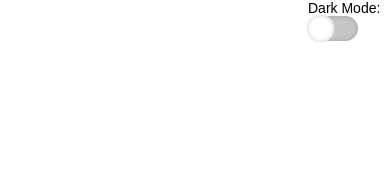
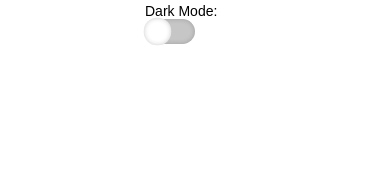
Before and after one commit to bruno34154/Clone-Instagram-DIO, a plain HTML site: page index.html in a window 390 px wide. Shown: the top 181 px of the page. Drawn offline with Linux system fonts and the light colour scheme.

Commit message:
corrigindo responsividade

```diff
--- a/index.html
+++ b/index.html
@@ -41,10 +41,11 @@
             </div>
         </div>
      </div>
-    <label for="switch">
-            Dark Mode: <input type="checkbox" id="switch">
-        </label>
-
+    <div class="toggleArea" >
+         <label for="switch">
+                 Dark Mode: <input type="checkbox" id="switch">
+         </label>
+    </div>
     <script src="main.js"></script>
 </body>
 </html>
--- a/style.css
+++ b/style.css
@@ -73,7 +73,7 @@ input[type = "checkbox"]:before{
 
 }
 input:checked[type = "checkbox"]:before{
-    left: 40px;
+    left: 30px;
 }
 
 
@@ -144,6 +144,15 @@ input:checked[type = "checkbox"]:before{
     color: #0000ff;
     text-align: center;
     margin-left: 60px;
+}
+.toggleArea{
+    display: flex;
+    align-items: center;
+    justify-content: center;
+    width: 100px;
+    height: 50px;
+    position: absolute;
+
 }
 #formulario{
     margin-top: 20px;
@@ -256,4 +265,5 @@ input:checked[type = "checkbox"]:before{
     }
 
 
+
 }
```
Also changed, not shown: form.html (+5 -3 lines).
